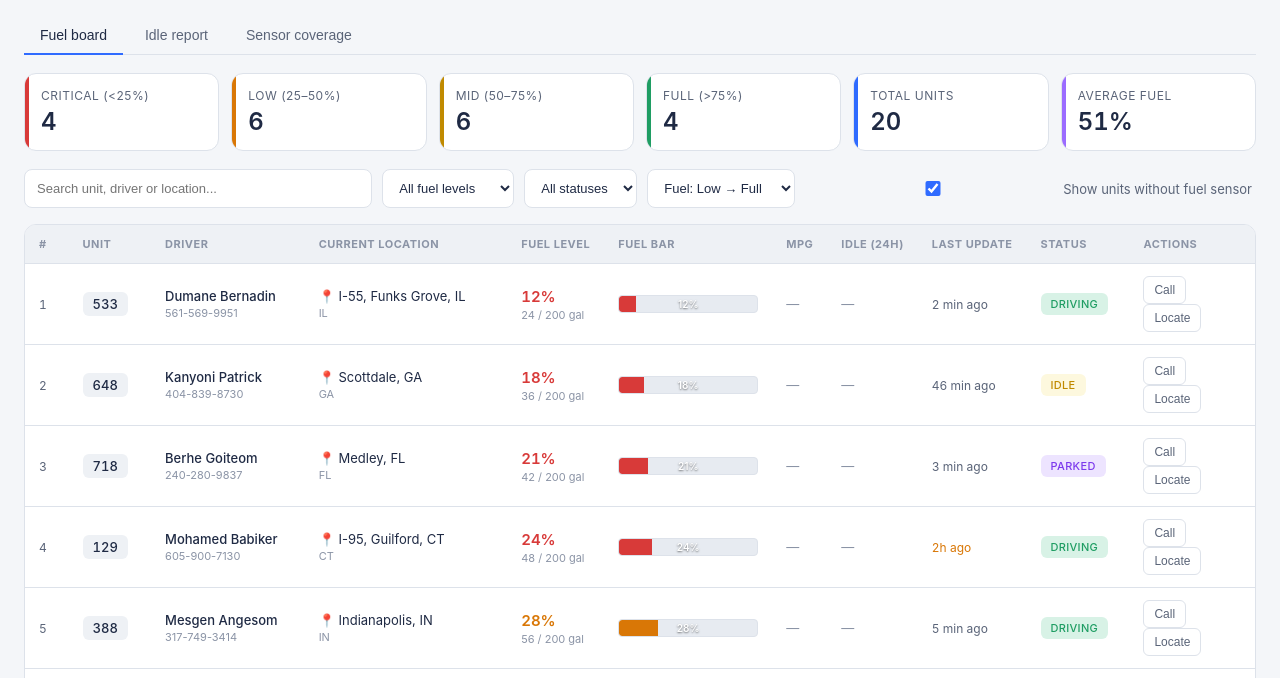
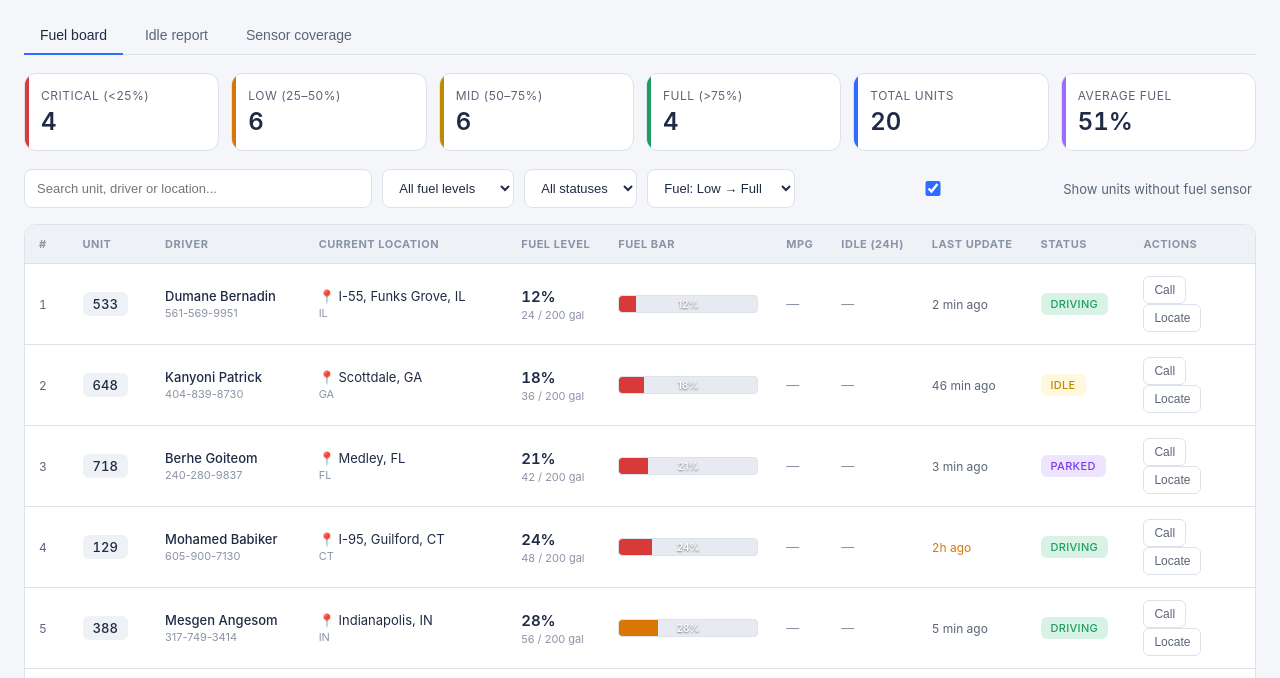
Before and after one commit to akramovsaidaloxon2-star/fuel-board, a website: page index.html in a window 1280 px wide. Both pictures are taken after a click on the button "Toggle theme". Shown: the part 70-748 px from the top of the page. Drawn offline with Linux system fonts and the light colour scheme; no server answers.

Commit message:
Light mode: render fuel % in solid text color for readability

```diff
--- a/styles.css
+++ b/styles.css
@@ -231,6 +231,12 @@ tbody tr:hover td { background: var(--row-hover); }
 .fuel-pct.full { color: var(--full); }
 .fuel-pct.none { color: var(--text-mute); font-size: 12px; font-weight: 500; }
 
+/* Day mode: fuel % reads as solid black for clarity (the bar still shows color). */
+body.light .fuel-pct.critical,
+body.light .fuel-pct.low,
+body.light .fuel-pct.mid,
+body.light .fuel-pct.full { color: var(--text); }
+
 .fuel-tag {
   display: inline-block;
   font-size: 10px;
```
